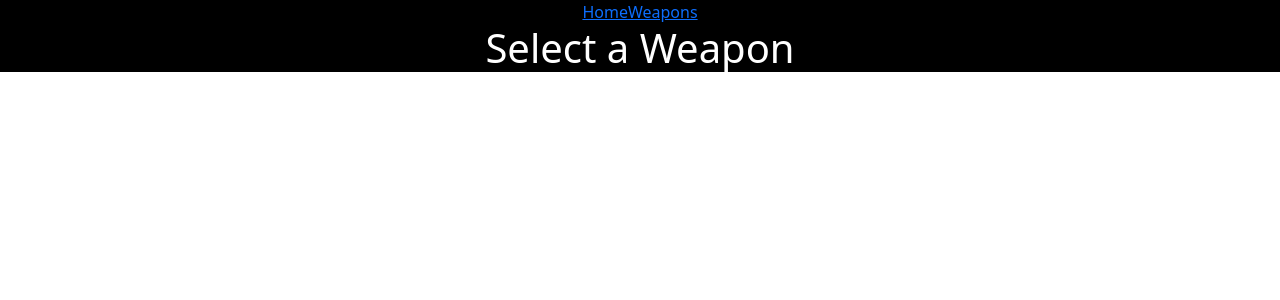
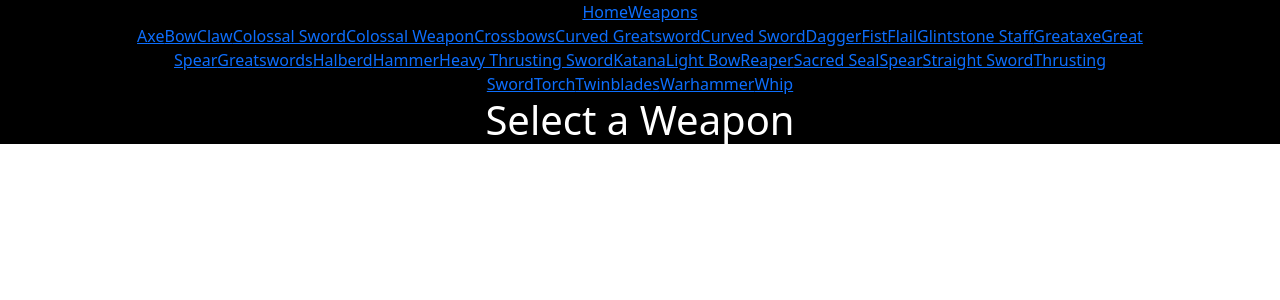
Before and after one commit to blangwell/react-elden-ring-api, a React (Create React App) app: page /weapons in a window 1280 px wide. Shown: the top 300 px of the page. Built offline with nearby package versions, Linux system fonts and the light colour scheme.

Commit message:
Add all weapon categories as links in Weapons

```diff
--- a/src/WeaponCategory.js
+++ b/src/WeaponCategory.js
@@ -11,9 +11,10 @@ export default function Weapon(props) {
 
 	// store weapons in state on initial render
 	useEffect(() => {
+		setWeapons([]);
 		const query = gql`
 			query getWeapon($weaponCategory: String!) {
-				weapon(category: $weaponCategory) {
+				weapon(category: $weaponCategory, limit: 100) {
 					id,
 					name,
 					description,
@@ -25,7 +26,7 @@ export default function Weapon(props) {
 				}
 			}
 		`
-		const variables = { weaponCategory: params.weaponCategory }
+		const variables = { weaponCategory: params.weaponCategory.replace('%20', ' ') }
 		request('https://eldenring.fanapis.com/api/graphql', query, variables)
 		.then(data => {
 			setWeapons(data.weapon);
@@ -34,7 +35,7 @@ export default function Weapon(props) {
 			console.error(error);
 			setWeapons(null);
 		});
-	}, []);
+	}, [params]);
 
 
 	return (
--- a/src/Weapons.js
+++ b/src/Weapons.js
@@ -15,10 +15,17 @@ export default function Weapons() {
 	const [weapons, setWeapons] = useState([]);
 	const [displayWeapons, setDisplayWeapons] = useState([]);
 	const [filter, setFilter] = useState("");
+	const CATEGORIES = ["Axe", "Bow", "Claw", "Colossal Sword", "Colossal Weapon", "Crossbows",
+		"Curved Greatsword", "Curved Sword", "Dagger", "Fist", "Flail", "Glintstone Staff", "Greataxe",
+		"Great Spear", "Greatswords", "Halberd", "Hammer", "Heavy Thrusting Sword", "Katana",
+		"Light Bow", "Reaper", "Sacred Seal", "Spear", "Straight Sword", "Thrusting Sword", "Torch",
+		"Twinblades", "Warhammer", "Whip"
+	];
 
 	/* On initial render:
 	Make GET request to Elden Ring fan API
-	set weapons state with response data array */
+	set weapons state with response da:w
+	ta array */
 	// useEffect(() => {
 	// 	const query = gql`
 	// 	{
@@ -61,63 +68,15 @@ export default function Weapons() {
 	// }, [filter]);
 
 	return (
-		// <Container>
-		// 	<h1>Elden Ring Weapons</h1>
-		// 	<Row>
-		// 		<Col md={4} id="filters">
-		// 			<form onChange={e => setFilter(e.target.value)}>
-		// 				{/* use fieldset for accessibility https://www.w3.org/WAI/tutorials/forms/grouping/ */}
-		// 				<fieldset>
-		// 					<legend>Weapon Category</legend>
-		// 					<label htmlFor="category">
-		// 						<input defaultChecked type="radio" value="" name="category" id="all" />
-		// 						All
-		// 					</label>
-		// 					<label htmlFor="category">
-		// 						<input type="radio" value="axe" name="category" id="axe" />
-		// 						Axe
-		// 					</label>
-		// 					<label htmlFor="category">
-		// 						<input type="radio" value="bow" name="category" id="bow" />
-		// 						Bow
-		// 					</label>
-		// 					<label htmlFor="category">
-		// 						<input type="radio" value="colossal sword" name="category" id="colossal-sword" />
-		// 						Colossal Sword
-		// 					</label>
-		// 					<label htmlFor="category">
-		// 						<input type="radio" value="colossal weapon" name="category" id="colossal-weapon" />
-		// 						Colossal Weapon
-		// 					</label>
-		// 					<label htmlFor="category">
-		// 						<input type="radio" value="crossbow" name="category" id="crossbow" />
-		// 						Crossbow
-		// 					</label>
-		// 					<label htmlFor="category">
-		// 						<input type="radio" value="curved greatsword" name="category" id="curved-greatsword" />
-		// 						Curved Greatsword
-		// 					</label>
-		// 					<label htmlFor="category">
-		// 						<input type="radio" value="curved sword" name="category" id="curved-sword" />
-		// 						Curved Sword
-		// 					</label>
-		// 					<label htmlFor="category">
-		// 						<input type="radio" value="dagger" name="category" id="dagger" />
-		// 						Dagger
-		// 					</label>
-		// 					<label htmlFor="category">
-		// 						<input type="radio" value="fist" name="category" id="fist" />
-		// 						Fist
-		// 					</label>
-		// 				</fieldset>
-		// 			</form>
-		// 		</Col>
-		// 		<Col md={8} id="results">
-		// 			{/* display weapons, or load message */}
-		// 			{ displayWeapons ? displayWeapons.map(weapon => <ResultCard key={weapon.name} weapon={weapon} />): <h2>Fetching Weapons...</h2> }
-		// 		</Col>
-		// 	</Row>
-		// </Container>
-		<Outlet />
+		<Container>
+			<nav>
+				{CATEGORIES.map(category => (
+					<Link to={`/weapons/${category}`} key={category}>
+					{ category }
+					</Link>
+				))}
+			</nav>
+			<Outlet />
+		</Container>
 	);
 }
```
